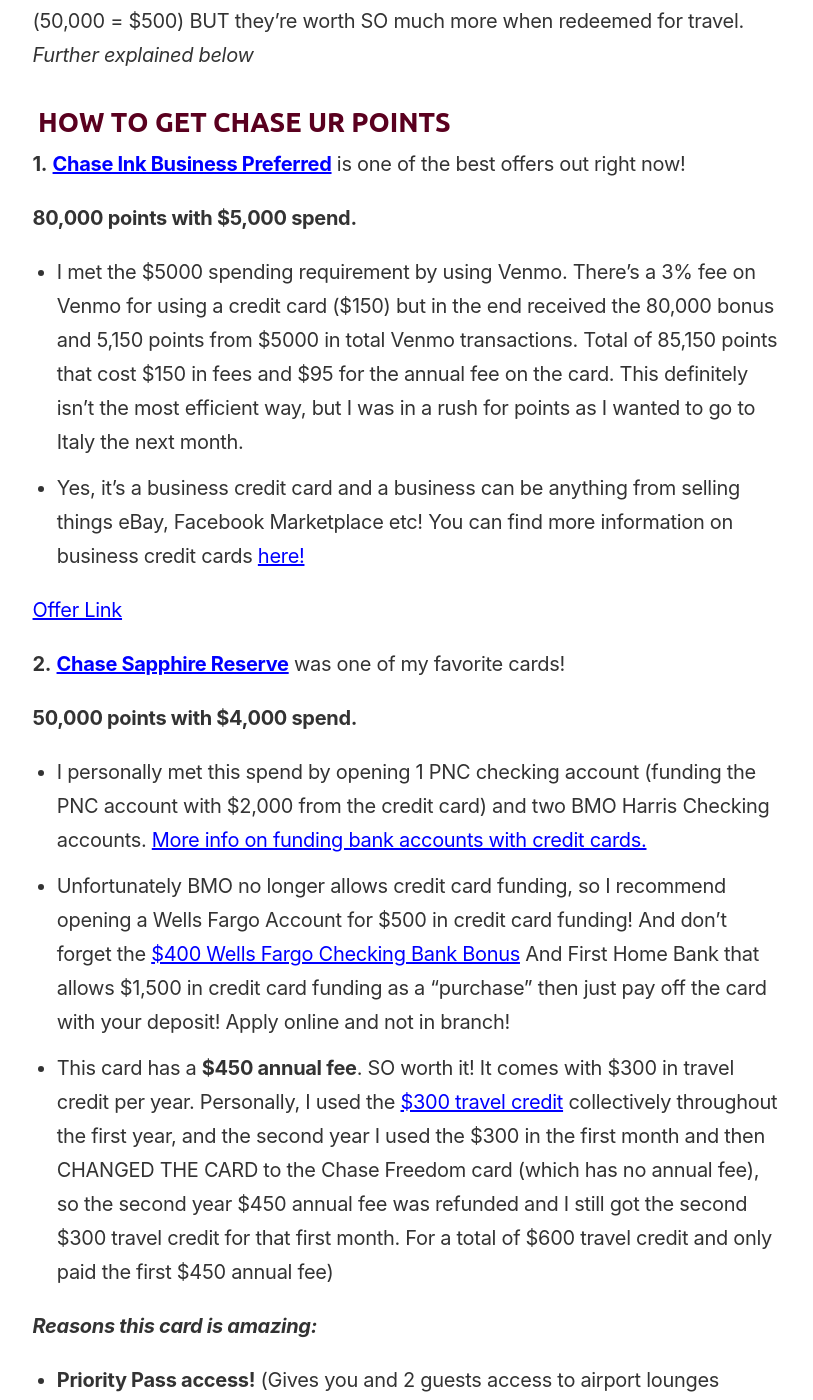
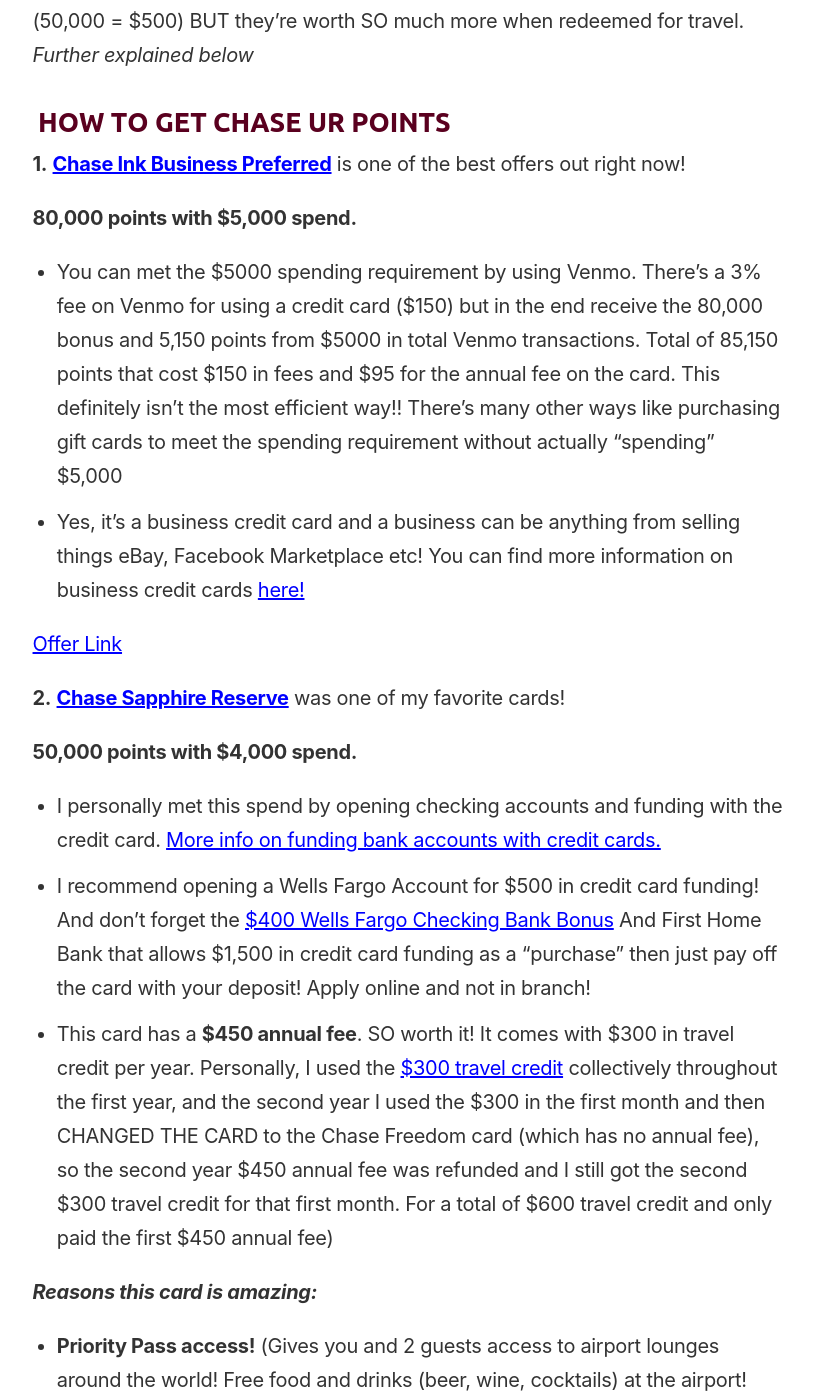
Before and after one commit to ohiosveryown/atldeals, a Jekyll site: the page built from _posts/2019-02-21-milan-slash-florence-slash-rome.markdown, in a window 1280 px wide and 1400 px high, scrolled down 1188 px. Shown: the whole window, without its empty margins (232-1045 px from the left). Built offline with Jekyll 4.4.1, drawn with Linux system fonts in a browser that asks for light colours.

Commit message:
Updated Milan Slash Florence Slash Rome

```diff
--- a/_posts/2019-02-21-milan-slash-florence-slash-rome.markdown
+++ b/_posts/2019-02-21-milan-slash-florence-slash-rome.markdown
@@ -20,23 +20,25 @@
 
 ## ![chase points (2).png](/uploads/chase%20points%20(2).png)
 
-**1.** **[Chase Ink Business Preferred](https://www.referyourchasecard.com/21a/TEGDXXFDPB)** is one of the best offers out right now!
+**1.** **[Chase Ink Business Preferred](Earn 80,00 bonus points with Chase Ink Business Preferred. I can be rewarded, learn more.
+https://www.referyourchasecard.com/21a/5TINVF8107)** is one of the best offers out right now!
 
 **80,000 points with $5,000 spend.**
 
-* I met the $5000 spending requirement by using Venmo. There’s a 3% fee on Venmo for using a credit card ($150) but in the end received the 80,000 bonus and 5,150 points from $5000 in total Venmo transactions. Total of 85,150 points that cost $150 in fees and $95 for the annual fee on the card. This definitely isn’t the most efficient way, but I was in a rush for points as I wanted to go to Italy the next month.
+* You can met the $5000 spending requirement by using Venmo. There’s a 3% fee on Venmo for using a credit card ($150) but in the end receive the 80,000 bonus and 5,150 points from $5000 in total Venmo transactions. Total of 85,150 points that cost $150 in fees and $95 for the annual fee on the card. This definitely isn’t the most efficient way!! There's many other ways like purchasing gift cards to meet the spending requirement without actually "spending" $5,000
 
 * Yes, it’s a business credit card and a business can be anything from selling things eBay, Facebook Marketplace etc! You can find more information on business credit cards [here!](https://www.reddit.com/r/churning/wiki/index#wiki_how_to_get_a_business_card_without_a_business.3F)
 
-[Offer Link](https://www.referyourchasecard.com/21a/TEGDXXFDPB)
+[Offer Link](Earn 80,00 bonus points with Chase Ink Business Preferred. I can be rewarded, learn more.
+https://www.referyourchasecard.com/21a/5TINVF8107)
 
 **2.** **[Chase Sapphire Reserve](https://creditcards.chase.com/rewards-credit-cards/chase-sapphire-reserve)** was one of my favorite cards!
 
 **50,000 points with $4,000 spend.**
 
-* I personally met this spend by opening 1 PNC checking account (funding the PNC account with $2,000 from the credit card) and two BMO Harris Checking accounts. [More info on funding bank accounts with credit cards.](https://www.doctorofcredit.com/does-funding-a-bank-account-with-a-credit-card-count-as-a-purchase-or-cash-advance/)
+* I personally met this spend by opening checking accounts and funding with the credit card. [More info on funding bank accounts with credit cards.](https://www.doctorofcredit.com/does-funding-a-bank-account-with-a-credit-card-count-as-a-purchase-or-cash-advance/)
 
-* Unfortunately BMO no longer allows credit card funding, so I recommend opening a Wells Fargo Account for $500 in credit card funding! And don’t forget the [$400 Wells Fargo Checking Bank Bonus](https://atl.deals/WellsFargo)
+* I recommend opening a Wells Fargo Account for $500 in credit card funding! And don’t forget the [$400 Wells Fargo Checking Bank Bonus](https://atl.deals/WellsFargo)
   And First Home Bank that allows $1,500 in credit card funding as a “purchase” then just pay off the card with your deposit! Apply online and not in branch!
 
 * This card has a **$450 annual fee**. SO worth it! It comes with $300 in travel credit per year. Personally, I used the [$300 travel credit](https://www.doctorofcredit.com/300-chase-sapphire-reserve-travel-credit-work-triggers/) collectively throughout the first year, and the second year I used the $300 in the first month and then CHANGED THE CARD to the Chase Freedom card (which has no annual fee), so the second year $450 annual fee was refunded and I still got the second $300 travel credit for that first month. For a total of $600 travel credit and only paid the first $450 annual fee)
```
